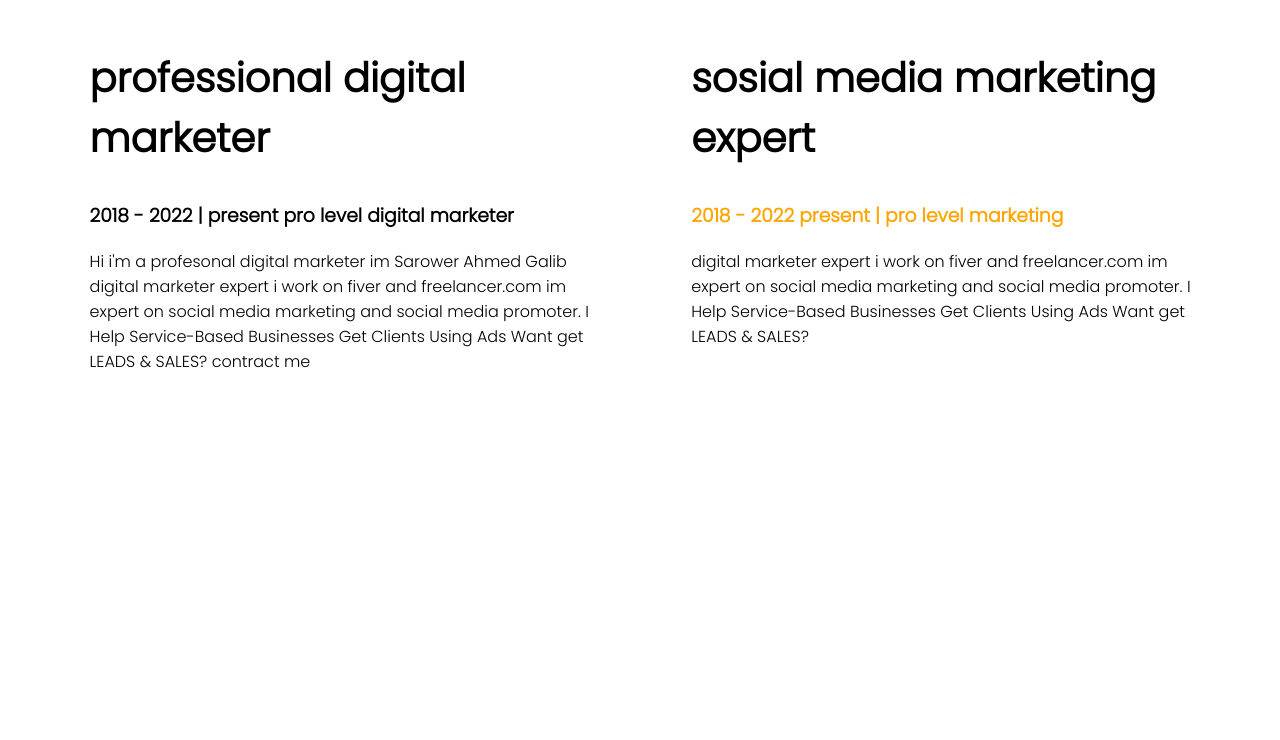
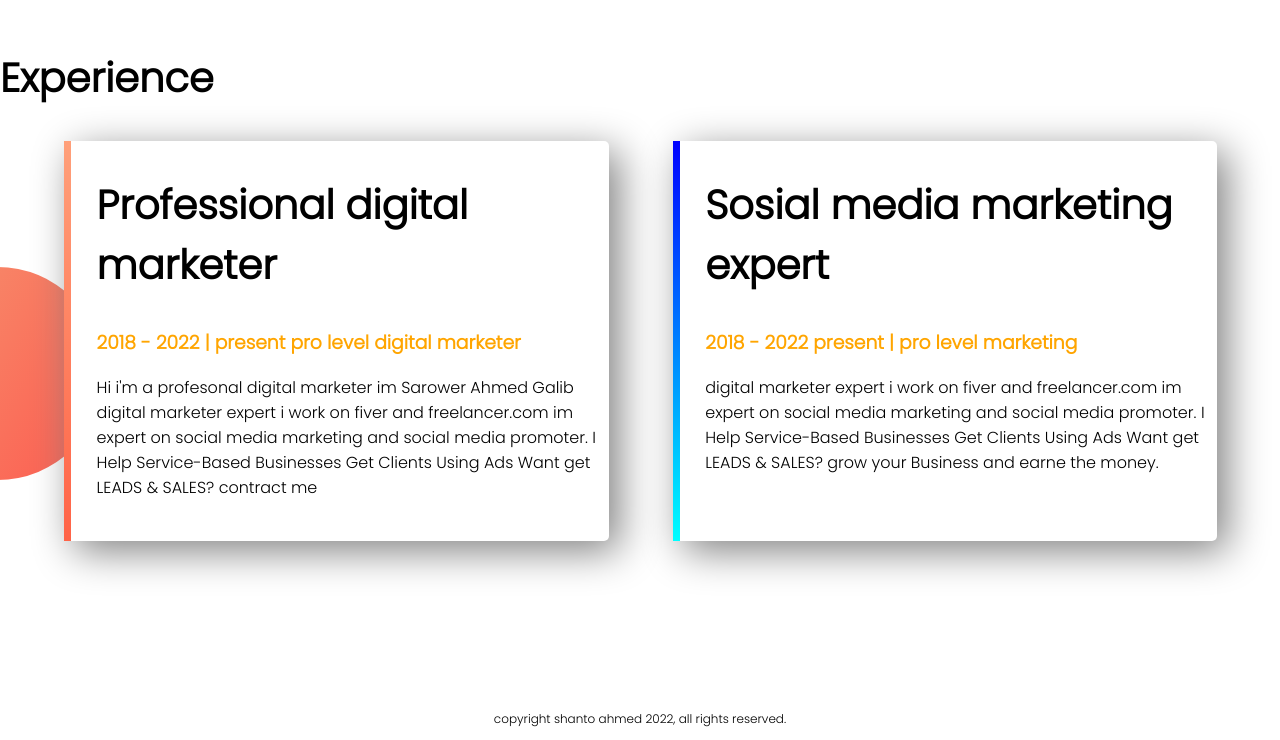
Before and after one commit to shantodeveloper/portfolio-website, a plain HTML site: page index.html in a window 1280 px wide. Shown: the part 1285-2025 px from the top of the page. Before the commit the page ends 1950 px from the top, so only its background shows below. Drawn offline with Linux system fonts and the light colour scheme.

Commit message:
finishd-my-firstever-website

```diff
--- a/index.html
+++ b/index.html
@@ -42,24 +42,31 @@
       </div>
   </section>
   <section class="experience-area">
-      <div class="half-width">
-          <h2>professional digital marketer</h2>
-          <h3>2018 - 2022 | present pro level digital marketer</h3>
+      <h2>Experience</h2>
+      <div id="full-stack" class="half-width single-experience">
+          <h2>Professional digital marketer</h2>
+          <h3><span class="oreng-highlight">2018 - 2022 | present pro level digital marketer </span></h3>
           <p>Hi i'm a profesonal digital marketer
              im Sarower Ahmed Galib digital marketer expert i work on fiver and freelancer.com
                 im expert on social media marketing and social media promoter.
                  I Help Service-Based Businesses Get Clients Using Ads Want get LEADS & SALES? contract me </p>
 
       </div>
-     <div class="half-width">
-         <h2>sosial media marketing expert</h2>
+     <div id="baby-web" class="half-width single-experience">
+         <h2>Sosial media marketing expert</h2>
          <h3> <span class="oreng-highlight"> 2018 - 2022 present | pro level marketing</span></h3>
          <p>digital marketer expert i work on fiver and freelancer.com
             im expert on social media marketing and social media promoter.
-             I Help Service-Based Businesses Get Clients Using Ads Want get LEADS & SALES? </p>
+             I Help Service-Based Businesses Get Clients Using Ads Want get LEADS & SALES?
+            grow your Business and earne the money. </p>
 
      </div>
 
   </section>
+  <footer>
+
+      <p>copyright shanto ahmed 2022, all rights reserved.</p>
+
+  </footer>
 </body>
 </html>
--- a/style.css
+++ b/style.css
@@ -50,3 +50,35 @@ section{
 .oreng-highlight{
     color: orange;
 }
+
+.single-experience{
+    box-shadow: 10px 10px 40px grey;
+    border-radius: 5px;
+    height: 80%;
+    background-color: white;
+
+}
+.experience-area{
+    background-image: url(images/exp-bg.png);
+
+    background-repeat: no-repeat;
+
+    background-position: left;
+
+}
+#full-stack{
+  border-left: 7px solid;
+  border-image: linear-gradient(180deg, lightsalmon, tomato);
+  border-image-slice: 1;
+}
+
+#baby-web{
+
+    border-left: 7px solid;
+    border-image: linear-gradient(180deg, blue, cyan);
+    border-image-slice: 1;
+}
+footer p{
+    text-align: center;
+    font-size: 12px;
+}
```
